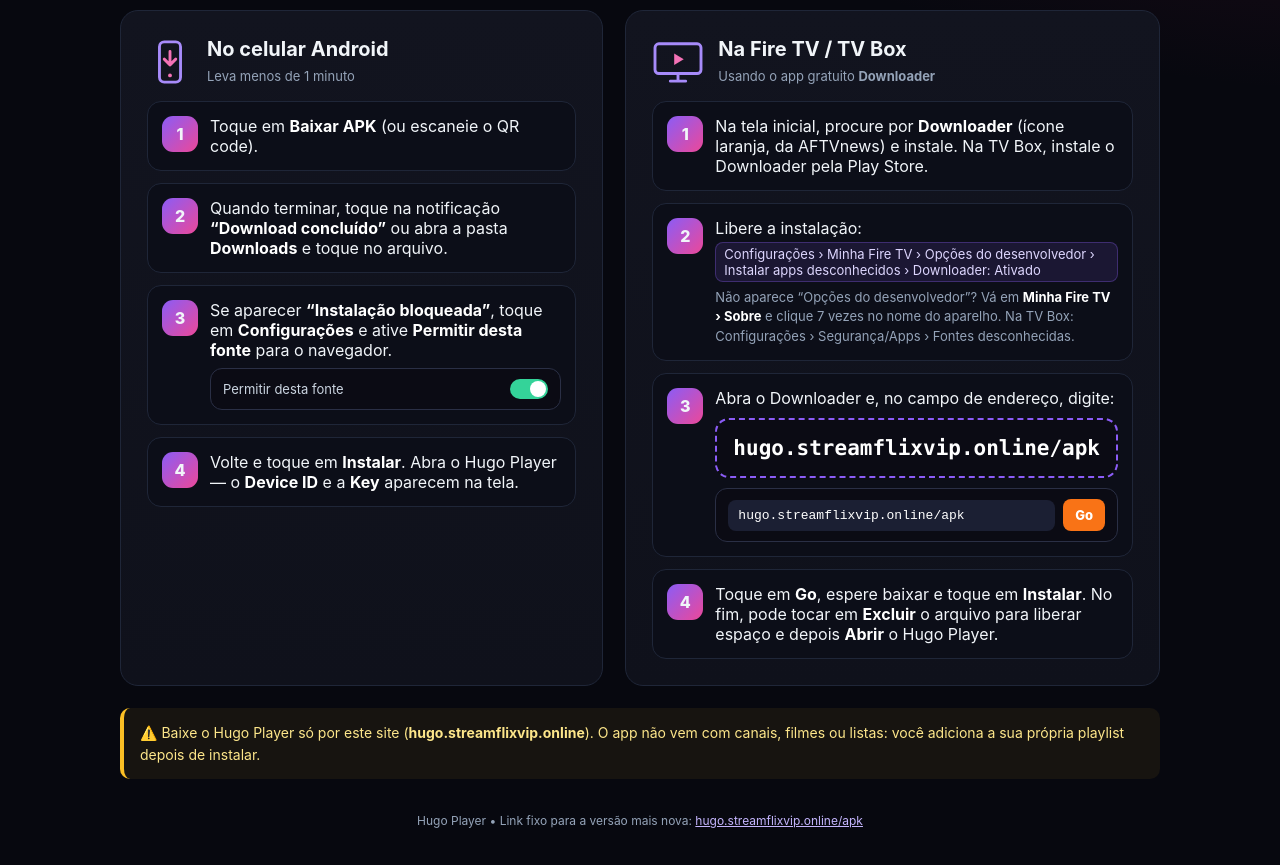
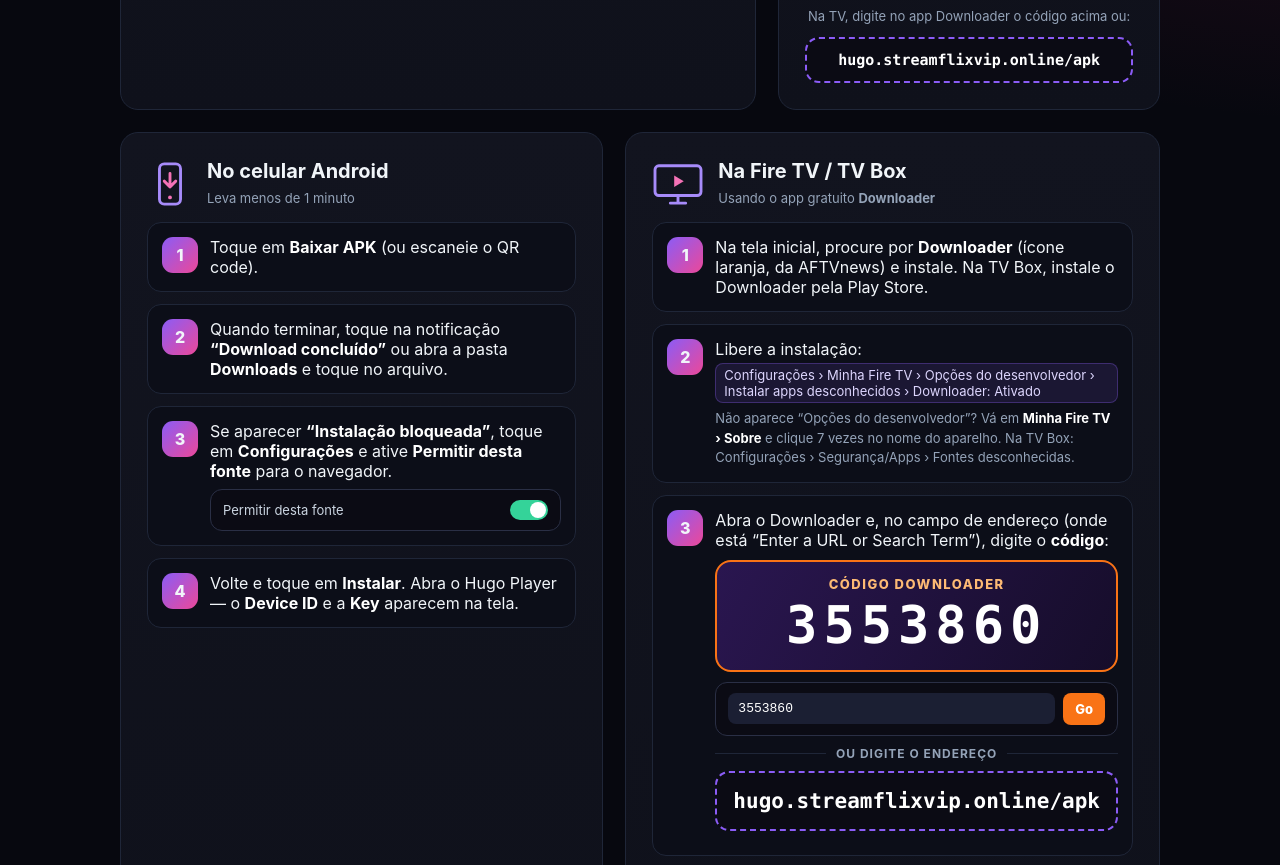
Before and after one commit to StartStatic1/hugo-player, a website: page apps/web/baixar.html in a window 1280 px wide. Shown: the part 550-1415 px from the top of the page. Drawn offline with Linux system fonts and the light colour scheme; no server answers.

Commit message:
feat(site): código Downloader 3553860 na página /baixar e no quadro de download da inicial (config única em site-config.js)

```diff
--- a/apps/web/baixar.html
+++ b/apps/web/baixar.html
@@ -40,6 +40,10 @@
 .mock .bar{display:flex;gap:8px;align-items:center}.mock .field{flex:1;background:#1b1f33;border-radius:8px;padding:8px 10px;font-family:ui-monospace,monospace;color:#fff}.mock .go{background:#f97316;color:#fff;border-radius:8px;padding:8px 12px;font-weight:800}
 .mock .switch{display:flex;justify-content:space-between;align-items:center}.mock .tog{width:38px;height:20px;border-radius:999px;background:#34d399;position:relative}.mock .tog::after{content:"";position:absolute;right:2px;top:2px;width:16px;height:16px;border-radius:50%;background:#fff}
 .note{margin-top:22px;border-left:4px solid var(--warn);background:#fbbf2410;padding:14px 16px;border-radius:10px;color:#fde68a;font-size:14px;line-height:1.55}
+.code-box{margin:10px 0;padding:14px 16px;border-radius:16px;background:linear-gradient(120deg,#2a1650,#160d2a);border:2px solid #f97316;text-align:center}
+.code-box .lbl{font-size:13px;font-weight:800;letter-spacing:1.5px;text-transform:uppercase;color:#fdba74}
+.code-box .code{display:block;font-family:ui-monospace,SFMono-Regular,Menlo,monospace;font-size:clamp(34px,9vw,52px);font-weight:900;letter-spacing:6px;color:#fff;line-height:1.15;margin-top:4px}
+.or{display:flex;align-items:center;gap:10px;color:var(--muted);font-size:12px;font-weight:700;text-transform:uppercase;letter-spacing:1px;margin:10px 0 4px}.or::before,.or::after{content:"";flex:1;height:1px;background:var(--border)}
 .footer{text-align:center;color:var(--muted);font-size:12px;margin-top:34px}
 @media(max-width:860px){.hero,.cols{grid-template-columns:1fr}h1{font-size:32px}}
 </style>
@@ -62,8 +66,9 @@
       <h2>Escaneie para baixar</h2>
       <img src="/qr-apk.svg" alt="QR code para baixar o Hugo Player" width="230" height="230">
       <div class="small">Aponte a câmera do celular</div>
-      <div class="small" style="margin-top:6px">Na TV, digite no app Downloader:</div>
-      <span class="tv-url" style="font-size:15px;margin:0;width:100%;padding:12px 8px">hugo.streamflixvip.online/apk</span>
+      <div class="code-box" data-dl-code-box style="width:100%;margin:6px 0 0"><div class="lbl">Código Downloader</div><span class="code" data-dl-code></span></div>
+      <div class="small">Na TV, digite no app Downloader o código acima ou:</div>
+      <span class="tv-url" data-tv-url style="font-size:15px;margin:0;width:100%;padding:12px 8px"></span>
     </div>
   </section>
 
@@ -90,17 +95,20 @@
         <li><div>Na tela inicial, procure por <b>Downloader</b> (ícone laranja, da AFTVnews) e instale. Na TV Box, instale o Downloader pela Play Store.</div></li>
         <li><div>Libere a instalação: <span class="path">Configurações › Minha Fire TV › Opções do desenvolvedor › Instalar apps desconhecidos › Downloader: Ativado</span>
           <div class="small" style="margin-top:6px">Não aparece “Opções do desenvolvedor”? Vá em <b>Minha Fire TV › Sobre</b> e clique 7 vezes no nome do aparelho. Na TV Box: Configurações › Segurança/Apps › Fontes desconhecidas.</div></div></li>
-        <li><div>Abra o Downloader e, no campo de endereço, digite:
-          <span class="tv-url">hugo.streamflixvip.online/apk</span>
-          <div class="mock"><div class="bar"><span class="field">hugo.streamflixvip.online/apk</span><span class="go">Go</span></div></div></div></li>
+        <li><div>Abra o Downloader e, no campo de endereço (onde está “Enter a URL or Search Term”), digite o <b>código</b>:
+          <div class="code-box" data-dl-code-box><div class="lbl">Código Downloader</div><span class="code" data-dl-code></span></div>
+          <div class="mock"><div class="bar"><span class="field" data-dl-code></span><span class="go">Go</span></div></div>
+          <div class="or">ou digite o endereço</div>
+          <span class="tv-url" data-tv-url></span></div></li>
         <li><div>Toque em <b>Go</b>, espere baixar e toque em <b>Instalar</b>. No fim, pode tocar em <b>Excluir</b> o arquivo para liberar espaço e depois <b>Abrir</b> o Hugo Player.</div></li>
       </ol>
     </div>
   </section>
 
   <div class="note">⚠️ Baixe o Hugo Player só por este site (<b>hugo.streamflixvip.online</b>). O app não vem com canais, filmes ou listas: você adiciona a sua própria playlist depois de instalar.</div>
-  <div class="footer">Hugo Player • Link fixo para a versão mais nova: <a href="/apk">hugo.streamflixvip.online/apk</a></div>
+  <div class="footer">Hugo Player • Link fixo para a versão mais nova: <a href="/apk">hugo.streamflixvip.online/apk</a> • Código Downloader: <span data-dl-code></span></div>
 </main>
+<script src="/site-config.js"></script>
 <script>
 fetch("https://api-hugo.streamflixvip.online/channels/version", { cache: "no-store" })
   .then(function (r) { return r.json(); })
--- /dev/null
+++ b/apps/web/site-config.js
@@ -0,0 +1,15 @@
+/*
+ * Configuração do site Hugo Player — mude aqui e todas as páginas atualizam.
+ * downloaderCode: código do app Downloader (AFTVnews) que aponta para tvUrl.
+ * Se o código mudar, troque só este número.
+ */
+window.HUGO_SITE = {
+  downloaderCode: "3553860",
+  tvUrl: "hugo.streamflixvip.online/apk",
+};
+document.addEventListener("DOMContentLoaded", function () {
+  var c = window.HUGO_SITE;
+  document.querySelectorAll("[data-dl-code]").forEach(function (el) { el.textContent = c.downloaderCode; });
+  document.querySelectorAll("[data-tv-url]").forEach(function (el) { el.textContent = c.tvUrl; });
+  document.querySelectorAll("[data-dl-code-box]").forEach(function (el) { el.hidden = !c.downloaderCode; });
+});
```
Also changed, not shown: apps/web/index.html (+6 -1 lines).
